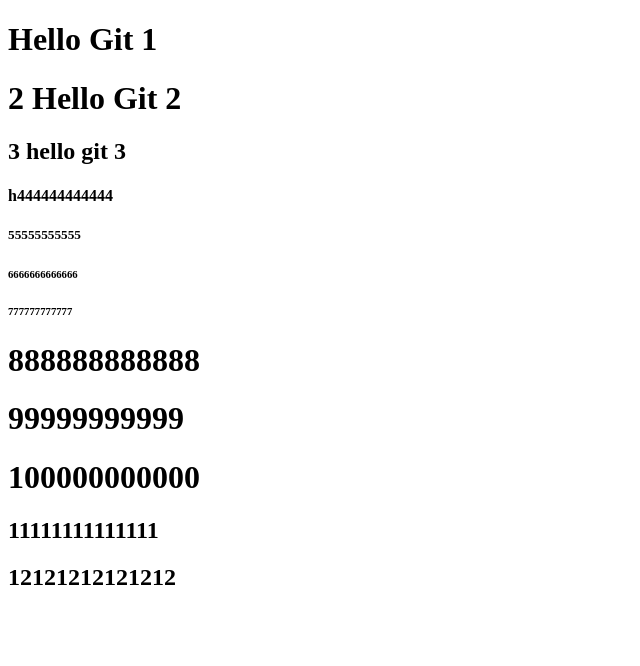
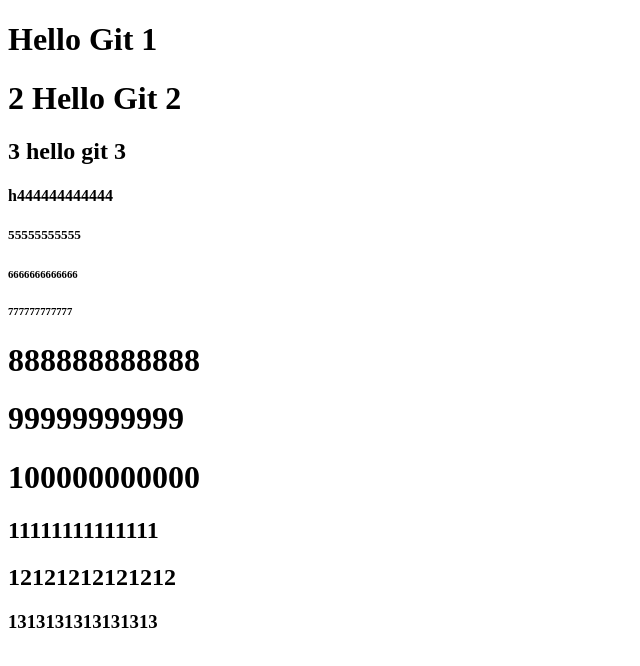
Before and after one commit to pratik-dighe/git-demo, a plain HTML site: page index.html in a window 1280 px wide. Shown: the whole page, without its empty margins (0-640 px from the left). Drawn offline with Linux system fonts and the light colour scheme.

Commit message:
added 13

```diff
--- a/index.html
+++ b/index.html
@@ -18,5 +18,6 @@
     <h1>100000000000</h1>
     <h2>11111111111111</h2>
     <h2>12121212121212</h2>
+    <h3>1313131313131313</h3>
 </body>
 </html>
```
